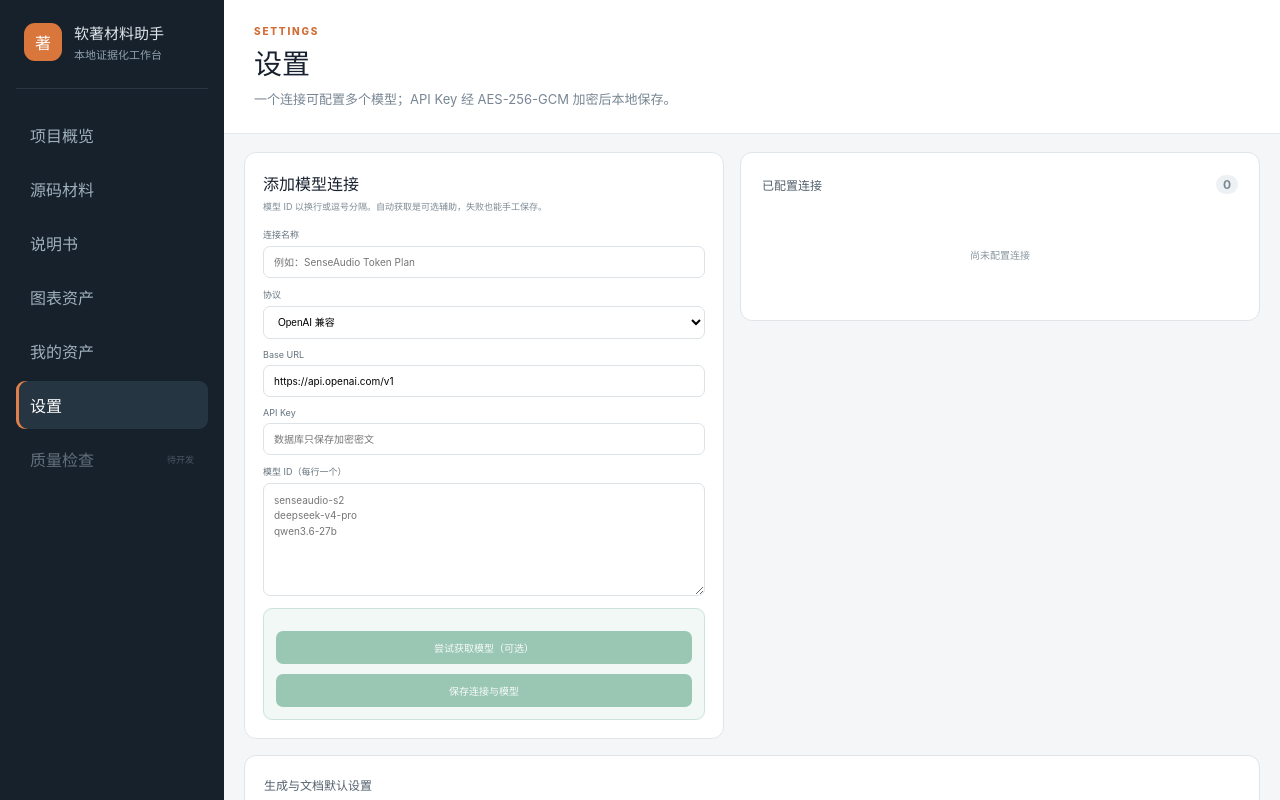
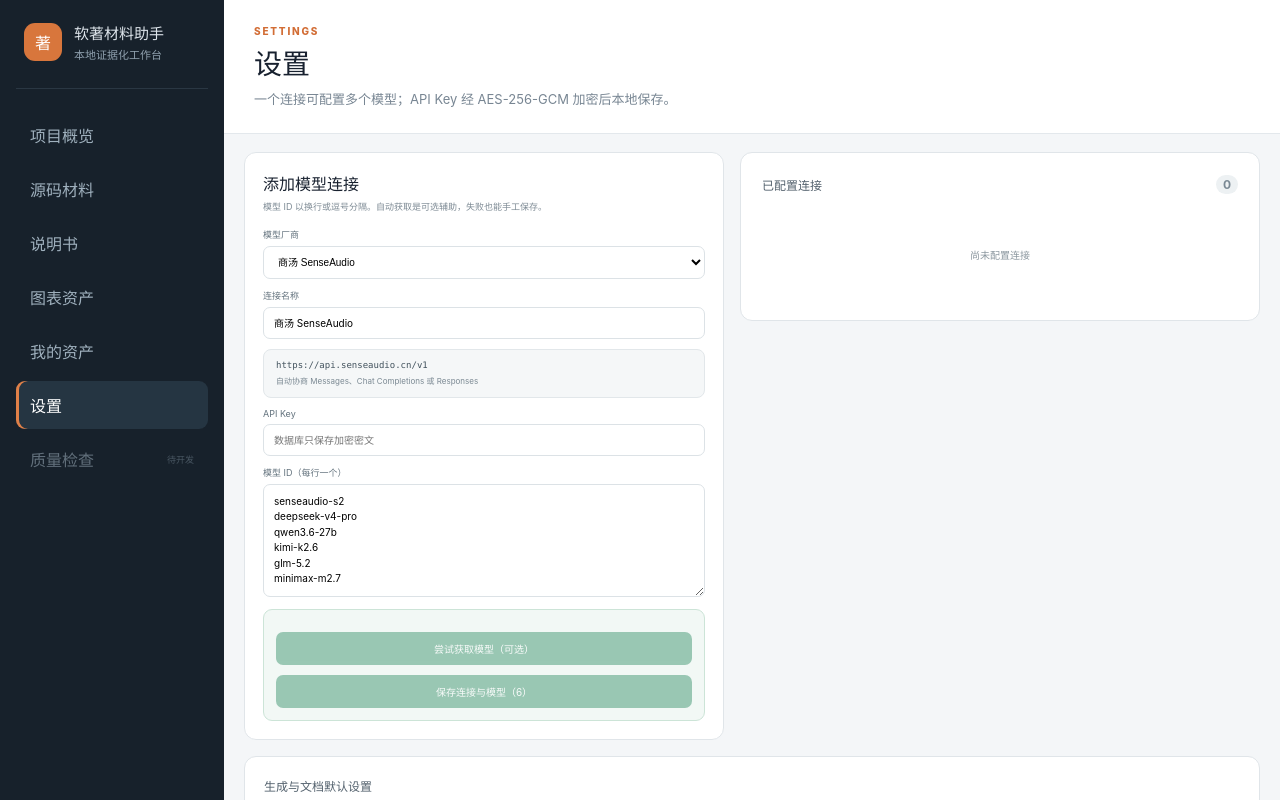
Before and after one commit to Userwei0418/software-copyright-agent, a React (Vite) app: page / in a window 1280 px wide. Both pictures are taken after a click on the button "设置". Shown: the top 800 px of the page. Built offline with nearby package versions, Linux system fonts and the light colour scheme.

Commit message:
feat: add common model provider presets

```diff
--- a/ui/Settings.tsx
+++ b/ui/Settings.tsx
@@ -5,6 +5,26 @@ import { AppSettings, deleteModelConfig, deleteModelCredential, listModelConfigs
 
 const defaults = { openai_compatible: "https://api.openai.com/v1",
   anthropic: "https://api.anthropic.com/v1", ollama: "http://127.0.0.1:11434" };
+type ProviderPreset = { id: string; label: string; name: string;
+  protocol: ModelConfig["protocol_id"]; baseUrl: string; models: string[]; hint: string };
+const providerPresets: ProviderPreset[] = [
+  { id: "senseaudio", label: "商汤 SenseAudio", name: "商汤 SenseAudio", protocol: "openai_compatible",
+    baseUrl: "https://api.senseaudio.cn/v1", models: ["senseaudio-s2", "deepseek-v4-pro",
+      "qwen3.6-27b", "kimi-k2.6", "glm-5.2", "minimax-m2.7"], hint: "自动协商 Messages、Chat Completions 或 Responses" },
+  { id: "alibaba", label: "阿里云百炼", name: "阿里云百炼", protocol: "openai_compatible",
+    baseUrl: "https://dashscope.aliyuncs.com/compatible-mode/v1",
+    models: ["qwen3.7-plus", "qwen3.6-flash", "deepseek-v4-flash"], hint: "中国内地北京共享域名；专属空间或 Token Plan 请使用自定义" },
+  { id: "deepseek", label: "DeepSeek 官方", name: "DeepSeek", protocol: "openai_compatible",
+    baseUrl: "https://api.deepseek.com", models: ["deepseek-v4-pro", "deepseek-v4-flash"],
+    hint: "官方 OpenAI 兼容接口" },
+  { id: "longcat", label: "美团 LongCat", name: "美团 LongCat", protocol: "openai_compatible",
+    baseUrl: "https://api.longcat.chat/openai/v1", models: ["LongCat-2.0"],
+    hint: "LongCat 官方 OpenAI 兼容接口" },
+  { id: "kimi", label: "Kimi 开放平台", name: "Kimi", protocol: "openai_compatible",
+    baseUrl: "https://api.moonshot.cn/v1", models: ["kimi-k3"], hint: "Kimi 官方 Chat Completions 接口" },
+  { id: "custom", label: "自定义服务商", name: "", protocol: "openai_compatible",
+    baseUrl: defaults.openai_compatible, models: [], hint: "手工配置协议、请求地址和模型 ID" },
+];
 const defaultSettings: AppSettings = { manual_model_id: null, diagram_model_id: null,
   temperature: 0.3, max_output_tokens: 8192, source_strategy: "standard", auto_preview: true };
 const errorText = (error: unknown, fallback: string) => typeof error === "string"
@@ -15,13 +35,16 @@ export function Settings({ connection }: { connection: SidecarConnection | null
   const [items, setItems] = useState<ModelConfig[]>([]);
   const [preferences, setPreferences] = useState<AppSettings>(defaultSettings);
   const [protocol, setProtocol] = useState<ModelConfig["protocol_id"]>("openai_compatible");
-  const [name, setName] = useState(""); const [baseUrl, setBaseUrl] = useState(defaults.openai_compatible);
-  const [apiKey, setApiKey] = useState(""); const [modelText, setModelText] = useState("");
+  const [name, setName] = useState(providerPresets[0].name);
+  const [baseUrl, setBaseUrl] = useState(providerPresets[0].baseUrl);
+  const [apiKey, setApiKey] = useState("");
+  const [modelText, setModelText] = useState(providerPresets[0].models.join("\n"));
   const [busy, setBusy] = useState<"detect" | "save" | "preferences" | "remove" | null>(null);
   const [message, setMessage] = useState("");
   const [testStates, setTestStates] = useState<Record<string, string>>({});
   const [editingProviderId, setEditingProviderId] = useState<string | null>(null);
   const [credentialStates, setCredentialStates] = useState<Record<string, boolean>>({});
+  const [presetId, setPresetId] = useState("senseaudio");
 
   async function refresh() {
     if (!connection) return;
@@ -39,8 +62,13 @@ export function Settings({ connection }: { connection: SidecarConnection | null
 
   function resetProviderForm() {
     providerId.current = crypto.randomUUID(); setEditingProviderId(null); setName("");
-    setProtocol("openai_compatible"); setBaseUrl(defaults.openai_compatible);
-    setApiKey(""); setModelText("");
+    setApiKey(""); applyPreset("senseaudio");
+  }
+
+  function applyPreset(id: string) {
+    const preset = providerPresets.find((item) => item.id === id) ?? providerPresets[providerPresets.length - 1];
+    setPresetId(preset.id); setName(preset.name); setProtocol(preset.protocol);
+    setBaseUrl(preset.baseUrl); setModelText(preset.models.join("\n"));
   }
 
   async function tryDiscover() {
@@ -101,6 +129,7 @@ export function Settings({ connection }: { connection: SidecarConnection | null
   }, {}));
   async function editProvider(group: ModelConfig[]) {
     const first = group[0]; providerId.current = first.provider_id;
+    setPresetId("custom");
     setEditingProviderId(first.provider_id); setName(first.name); setProtocol(first.protocol_id);
     setBaseUrl(first.base_url); setApiKey(""); setModelText(group.map((item) => item.model_name).join("\n"));
     const hasKey = !first.has_credential || await hasModelCredential(first.provider_id);
@@ -139,12 +168,16 @@ export function Settings({ connection }: { connection: SidecarConnection | null
     <h1>设置</h1><p>一个连接可配置多个模型；API Key 经 AES-256-GCM 加密后本地保存。</p></div></header>
     <section className="settings-content"><div className="settings-provider-grid"><section className="model-form"><div>
       <h2>{editingProviderId ? "编辑模型连接" : "添加模型连接"}</h2><p>模型 ID 以换行或逗号分隔。自动获取是可选辅助，失败也能手工保存。</p></div>
+      {!editingProviderId && <label>模型厂商<select value={presetId} onChange={(event) => applyPreset(event.target.value)}>
+        {providerPresets.map((preset) => <option key={preset.id} value={preset.id}>{preset.label}</option>)}</select></label>}
       <label>连接名称<input required value={name} onChange={(event) => setName(event.target.value)}
         placeholder="例如：SenseAudio Token Plan" /></label>
-      <label>协议<select value={protocol} onChange={(event) => { const value = event.target.value as typeof protocol;
+      {(presetId === "custom" || editingProviderId) && <><label>协议<select value={protocol} onChange={(event) => { const value = event.target.value as typeof protocol;
         setProtocol(value); setBaseUrl(defaults[value]); }}><option value="openai_compatible">OpenAI 兼容</option>
         <option value="anthropic">Anthropic</option><option value="ollama">Ollama 本地</option></select></label>
-      <label>Base URL<input required value={baseUrl} onChange={(event) => setBaseUrl(event.target.value)} /></label>
+      <label>Base URL<input required value={baseUrl} onChange={(event) => setBaseUrl(event.target.value)} /></label></>}
+      {presetId !== "custom" && !editingProviderId && <div className="preset-summary"><strong>{baseUrl}</strong>
+        <small>{providerPresets.find((item) => item.id === presetId)?.hint}</small></div>}
       {protocol !== "ollama" && <label>API Key<input required type="password" autoComplete="new-password"
         value={apiKey} onChange={(event) => setApiKey(event.target.value)}
         placeholder={editingProviderId && credentialStates[editingProviderId] === false
```
Also changed, not shown: ui/styles.css.
